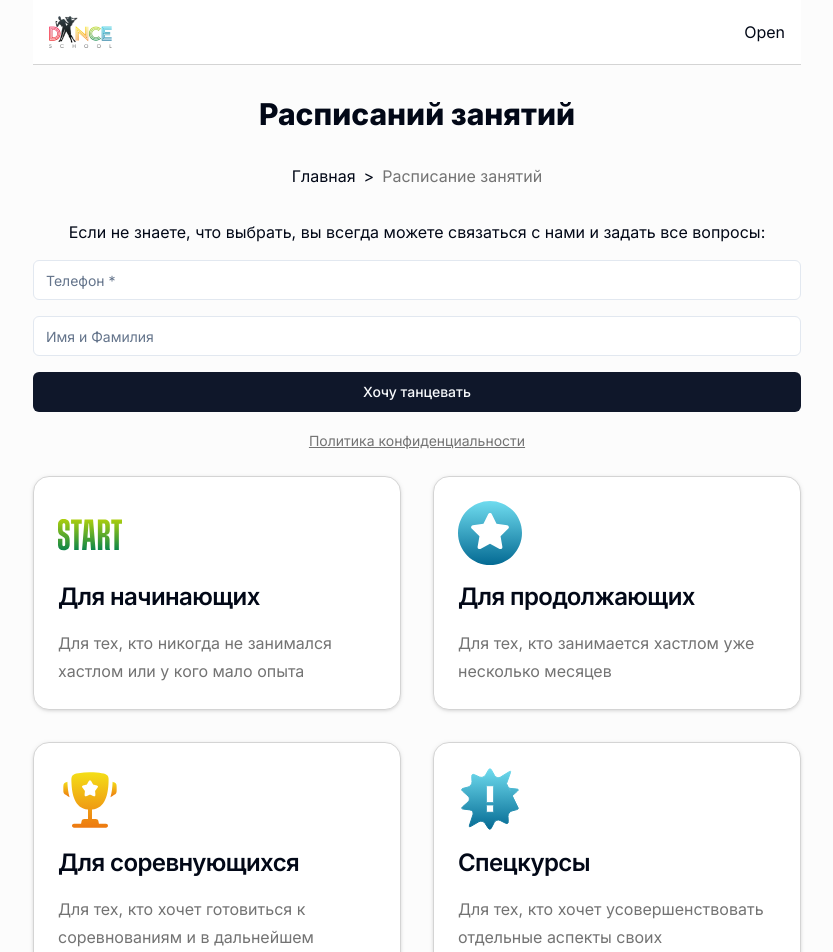
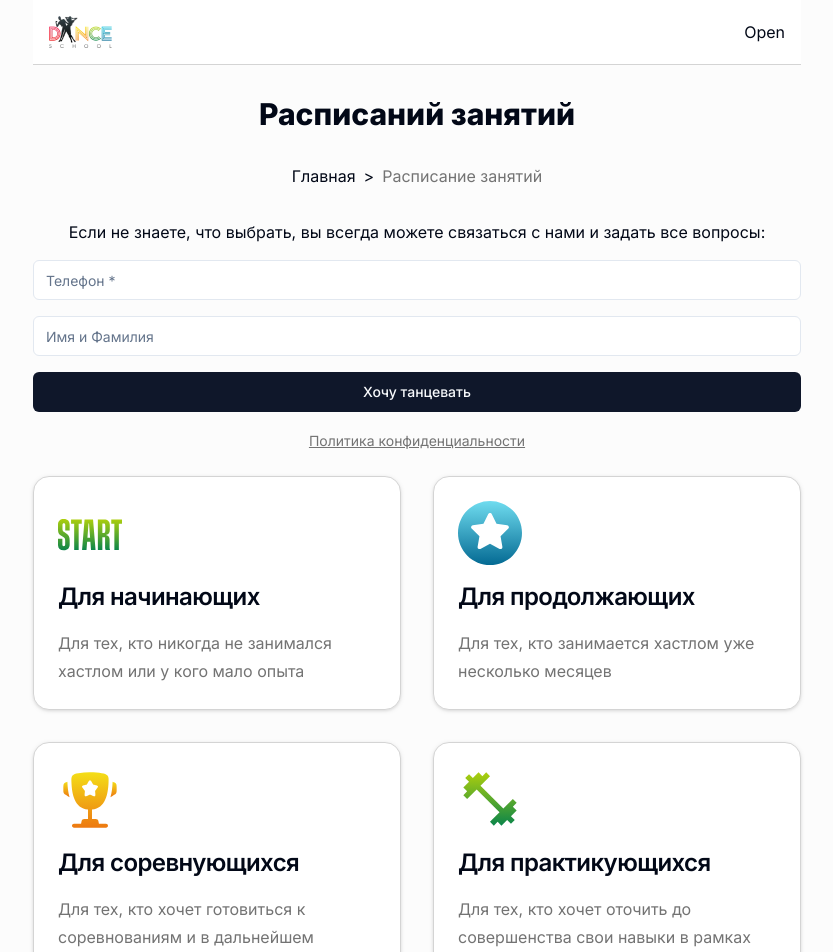
Before and after one commit to arlagonix/dance-school-moscow, a Next.js app: page /schedule in a window 1280 px wide. Shown: the top 952 px of the page, without its empty margins (223-1056 px from the left). Built offline with nearby package versions, Linux system fonts and the light colour scheme.

Commit message:
Added new sections to schedule

```diff
--- a/src/app/schedule/[slug]/page.tsx
+++ b/src/app/schedule/[slug]/page.tsx
@@ -81,6 +81,7 @@ const ScheduleGroupPage = ({
                   </p>
                 )
               })}
+              {item.trainerSlugs !== undefined && (
                 <div className="flex flex-col">
                   {item.trainerSlugs.map((slug) => {
                     const trainer = trainersData.find(
@@ -105,6 +106,7 @@ const ScheduleGroupPage = ({
                     )
                   })}
                 </div>
+              )}
             </div>
             {item.info !== undefined && item.info.length !== 0 && (
               <div className="flex grow items-center justify-center border-t border-t-slate-300 bg-slate-100 p-6">
--- a/src/data/schedule/index.ts
+++ b/src/data/schedule/index.ts
@@ -3,10 +3,16 @@ import { continuing } from './continuing'
 import { start } from './start'
 import { sport } from './sport'
 import { special } from './special'
+import { practice } from './practice'
+import { solo } from './solo'
+import { kids } from './kids'
 
 export const schedulesData: ScheduleGroupType[] = [
   start,
   continuing,
   sport,
+  practice,
+  solo,
+  kids,
   special,
 ]
--- /dev/null
+++ b/src/data/schedule/kids.tsx
@@ -0,0 +1,57 @@
+import { iconProps } from './consts'
+import { ScheduleGroupType } from './types'
+import KidIcon from '@/components/svg/icons_big/little_one.svg'
+
+export const kids: ScheduleGroupType = {
+  slug: 'kids',
+  title: 'Для детей',
+  description:
+    'Если у вас есть ребенок, и он от скуки по стенам бегает, то вам сюда',
+  cardIcon: <KidIcon {...iconProps} />,
+  schedules: [
+    {
+      title: 'Театр танца',
+      subtitle: ['Младшая группа (3-5 лет)'],
+      description: [
+        ['Пн, Ср', '18:00 - 19:00'],
+        ['Сб', '10:00 - 11:00'],
+      ],
+      trainerSlugs: ['tatiana_parol'],
+      info: ['На сентябрь 2024'],
+      isButton: true,
+    },
+    {
+      title: 'Театр танца',
+      subtitle: ['Средняя группа (6-7 лет)'],
+      description: [
+        ['Пн, Ср', '16:30 - 18:00'],
+        ['Сб', '11:00 - 12:30'],
+      ],
+      trainerSlugs: ['tatiana_parol'],
+      info: ['На сентябрь 2024'],
+      isButton: true,
+    },
+    {
+      title: 'Театр танца',
+      subtitle: ['Старшая группа (7-9 лет)'],
+      description: [
+        ['Вт, Чт', '16:00 - 17:30'],
+        ['Сб', '13:00 - 14:30'],
+      ],
+      trainerSlugs: ['tatiana_parol'],
+      info: ['На сентябрь 2024'],
+      isButton: true,
+    },
+    {
+      title: 'Театр танца',
+      subtitle: ['Подростковая группа (10-13 лет)'],
+      description: [
+        ['Вт, Чт', '17:30 - 19:00'],
+        ['Сб', '13:00 - 14:30'],
+      ],
+      trainerSlugs: ['tatiana_parol'],
+      info: ['На сентябрь 2024'],
+      isButton: true,
+    },
+  ],
+}
--- /dev/null
+++ b/src/data/schedule/practice.tsx
@@ -0,0 +1,52 @@
+import { iconProps } from './consts'
+import { ScheduleGroupType } from './types'
+import DumbellsIcon from '@/components/svg/icons_big/dumbells.svg'
+
+export const practice: ScheduleGroupType = {
+  slug: 'practice',
+  title: 'Для практикующихся',
+  description:
+    'Для тех, кто хочет оточить до совершенства свои навыки в рамках одиночных и групповых практик',
+  cardIcon: <DumbellsIcon {...iconProps} />,
+  schedules: [
+    {
+      title: 'Коллективная практика Beginner',
+      description: [['Четверг', '20:30 - 22:00']],
+      trainerSlugs: ['vyacheslav_vyazov'],
+      isButton: true,
+    },
+    {
+      title: 'Коллективная практика Beginner',
+      description: [['Воскресенье', '12:30 - 14:00']],
+      trainerSlugs: ['daria_koshevaya'],
+      isButton: true,
+    },
+    {
+      title: 'Коллективная практика Rising Star',
+      description: [['Пятница', '19:00 - 20:30']],
+      trainerSlugs: ['roman_samohvalov'],
+      isButton: true,
+    },
+    {
+      title: 'Коллективная практика Main + Star',
+      description: [['Пятница', '20:30 - 22:00']],
+      trainerSlugs: ['roman_samohvalov'],
+      isButton: true,
+    },
+    {
+      title: 'Коллективная практика D+C класс',
+      description: [['Воскресенье', '18:00 - 19:30']],
+      trainerSlugs: ['roman_samohvalov', 'daria_koshevaya'],
+      isButton: true,
+    },
+    {
+      title: 'Самостоятельная практика',
+      description: [
+        ['Пн-Пт', '15:00 - 23:00'],
+        ['Сб', 'Выходной'],
+        ['Вс', '12:00 - 18:00'],
+      ],
+      info: ['Запись не требуется,', 'просто приходите'],
+    },
+  ],
+}
--- /dev/null
+++ b/src/data/schedule/solo.tsx
@@ -0,0 +1,51 @@
+import { iconProps } from './consts'
+import { ScheduleGroupType } from './types'
+import SoloIcon from '@/components/svg/icons_big/solo.svg'
+
+export const solo: ScheduleGroupType = {
+  slug: 'solo',
+  title: 'Для одиноких',
+  description: 'Если ты одинок, то прими наши соболезнования',
+  cardIcon: <SoloIcon {...iconProps} />,
+  schedules: [
+    {
+      title: 'Ladies Only',
+      subtitle: ['от 4х месяцев'],
+      description: [['Пятница', '19:00 - 20:30']],
+      trainerSlugs: ['daria_koshevaya'],
+      isButton: true,
+    },
+    {
+      title: 'Функциональный стретчинг',
+      description: [['Пятница', '20:30 - 22:00']],
+      trainerSlugs: ['daria_koshevaya'],
+      isButton: true,
+    },
+    {
+      title: 'АКРОBASE',
+      subtitle: ['Как часть курса', 'АкроBASE SPECIAL'],
+      description: [['Воскресенье', '14:00 - 15:15']],
+      trainerSlugs: ['daria_koshevaya'],
+      info: ['Старт 30.06'],
+      isButton: true,
+    },
+    {
+      title: 'АКРОBASE SPECIAL',
+      subtitle: ['Парная акробатика'],
+      description: [['Воскресенье', '14:00 - 16:30']],
+      trainerSlugs: ['daria_koshevaya'],
+      info: ['Старт 30.06'],
+      isButton: true,
+    },
+    {
+      title: 'Растяжка + Здоровая спина',
+      subtitle: ['В том числе в Zoom'],
+      description: [
+        ['Вт / Чт', '18:00 - 19:00'],
+        ['Пт / Вс (Zoom)', '19:30 - 20:30'],
+      ],
+      trainerSlugs: ['daria_samohvalova'],
+      isButton: true,
+    },
+  ],
+}
--- a/src/data/schedule/types.ts
+++ b/src/data/schedule/types.ts
@@ -13,7 +13,7 @@ type ScheduleType = {
   isNew?: boolean
   subtitle?: string[]
   description?: string[][]
-  trainerSlugs: TrainerSlug[]
+  trainerSlugs?: TrainerSlug[]
   info?: string[]
   isButton?: boolean
 }
```
Lines whose indentation alone changed are shown as unchanged.
